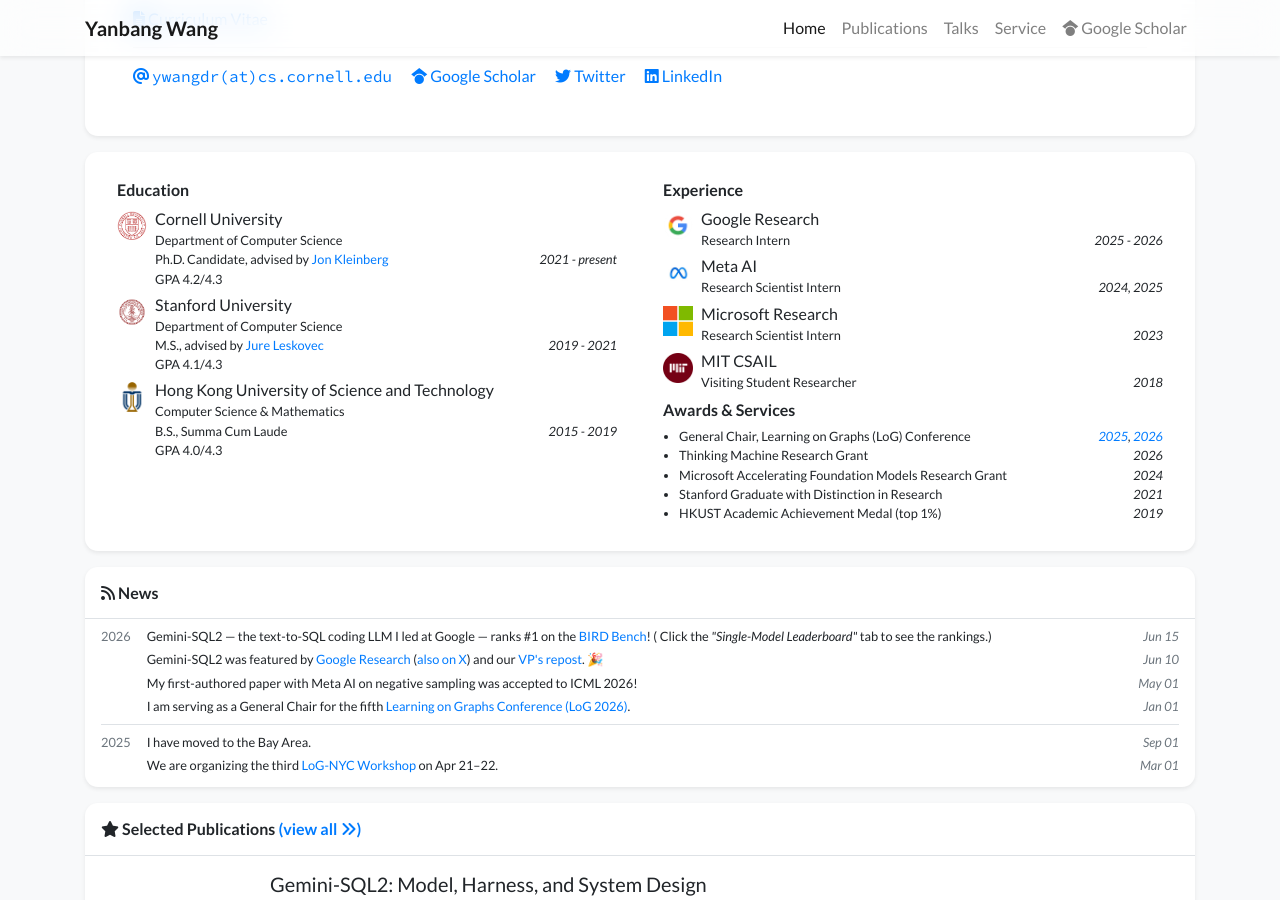
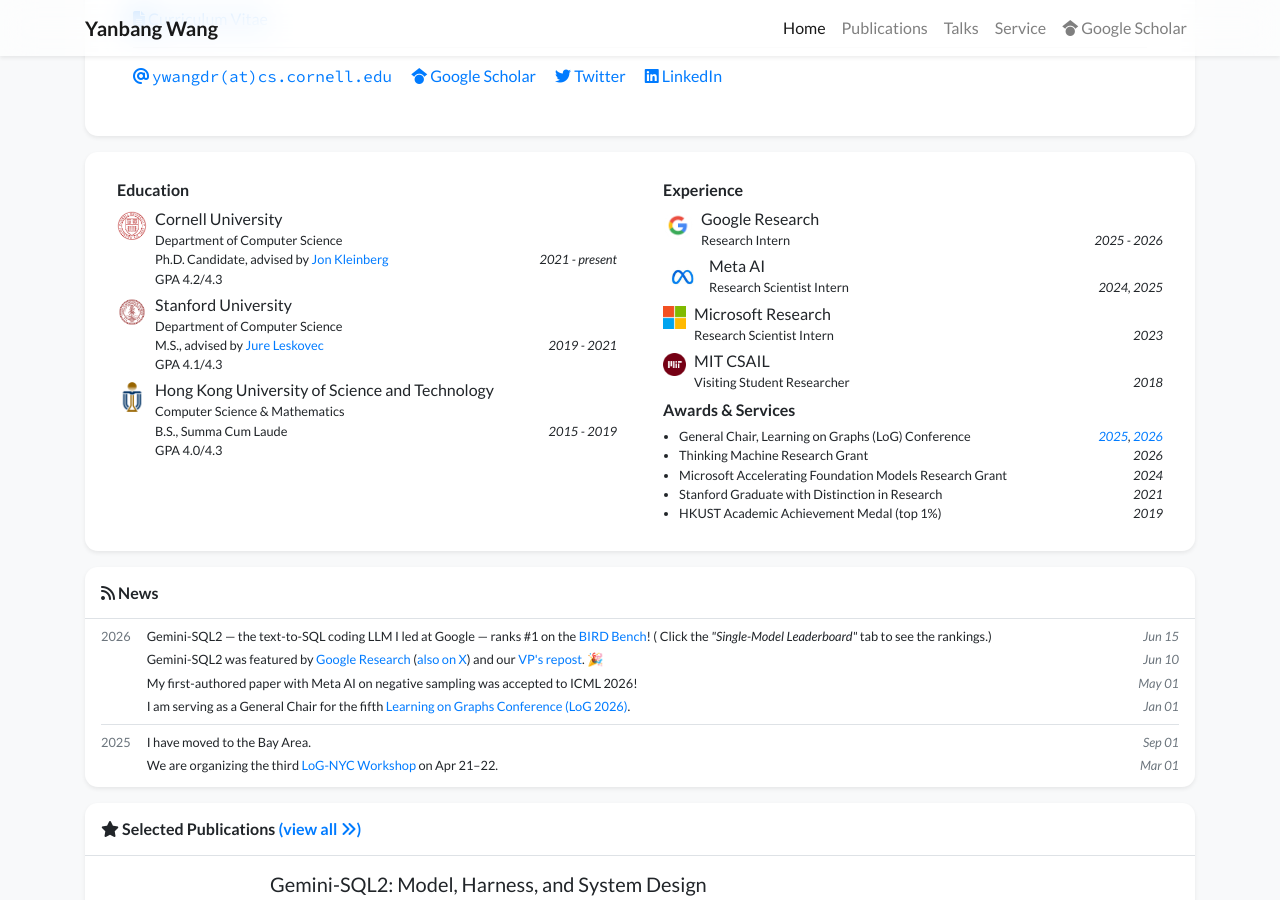
Before and after one commit to Abel0828/abel0828.github.io, a Jekyll site: the page built from index.html, in a window 1280 px wide and 900 px high, scrolled down 585 px. Built offline with Jekyll 4.4.1, drawn with Linux system fonts in a browser that asks for light colours; nearby versions of some CDN libraries; a style sheet for code colours, icons or effects is not loaded.

Commit message:
Per-logo sizing in Experience: enlarge Meta, shrink Microsoft & MIT
Co-Authored-By: Claude Opus 4.8 <noreply@anthropic.com>

```diff
--- a/_data/profile.yml
+++ b/_data/profile.yml
@@ -74,14 +74,17 @@ experience:
   date: 2025 - 2026
 - name: Meta AI
   logo: /assets/images/badges/meta.png
+  logo_size: 38
   position: Research Scientist Intern
   date: 2024, 2025
 - name: Microsoft Research
   logo: /assets/images/badges/microsoft.png
+  logo_size: 23
   position: Research Scientist Intern
   date: 2023
 - name: MIT CSAIL
   logo: /assets/images/badges/MIT_Social_circle.png
+  logo_size: 23
   position: Visiting Student Researcher
   date: 2018
 
--- a/_includes/widgets/experience_card.html
+++ b/_includes/widgets/experience_card.html
@@ -10,7 +10,7 @@
                             <ul class="list-unstyled mb-1">
                                 {% for item in site.data.profile.education %}
                                 <li class="media mb-1">
-                                    {% if item.logo %}<img src="{{ item.logo | relative_url }}" alt="{{ item.name }}" style="width: 30px;" class="mr-2 mt-1">{% endif %}
+                                    {% if item.logo %}<img src="{{ item.logo | relative_url }}" alt="{{ item.name }}" style="width: {{ item.logo_size | default: 30 }}px;" class="mr-2 mt-1">{% endif %}
                                     <div class="media-body">
                                         <div>{{ item.name }}</div>
                                         <div class="small">{{ item.dept }}</div>
@@ -34,7 +34,7 @@
                             <ul class="list-unstyled mb-1">
                                 {% for item in site.data.profile.experience %}
                                 <li class="media mb-1">
-                                    {% if item.logo %}<img src="{{ item.logo | relative_url }}" alt="{{ item.name }}" style="width: 30px;" class="mr-2 mt-1">{% endif %}
+                                    {% if item.logo %}<img src="{{ item.logo | relative_url }}" alt="{{ item.name }}" style="width: {{ item.logo_size | default: 30 }}px;" class="mr-2 mt-1">{% endif %}
                                     <div class="media-body">
                                         <div>{{ item.name }}</div>
                                         <div class="small">{{ item.dept }}</div>
```
